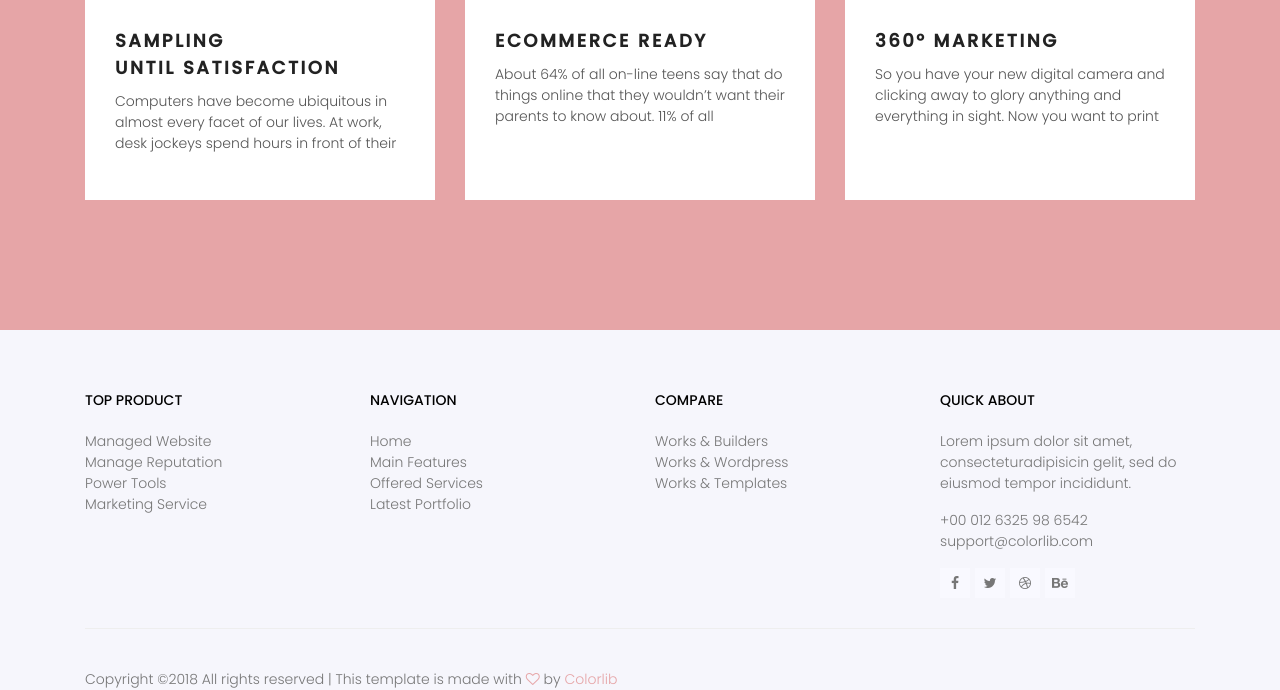
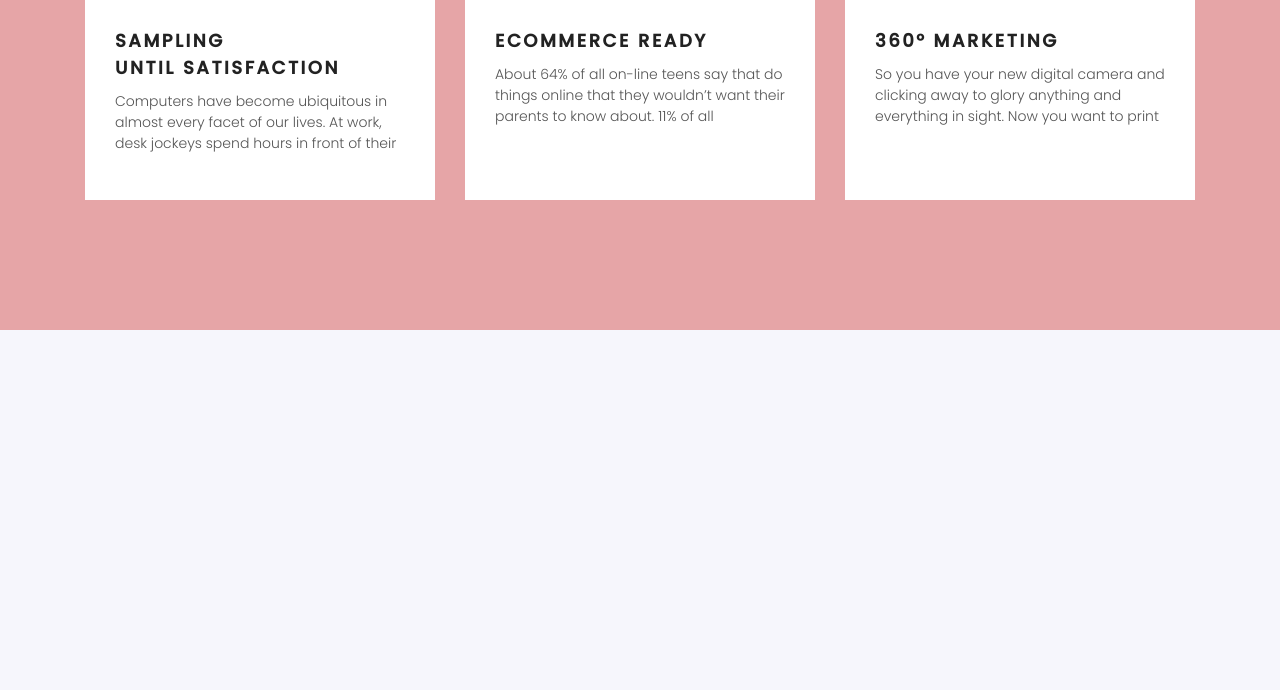
Before and after one commit to liaisoni/liaisoni, a plain HTML site: page index.html in a window 1280 px wide. Shown: the part 2203-2893 px from the top of the page. After the commit the page ends 2533 px from the top, so only its background shows below. Drawn offline with Linux system fonts and the light colour scheme; a web font is replaced by a local one.

Commit message:
Update index.html

```diff
--- a/index.html
+++ b/index.html
@@ -165,69 +165,8 @@
 		</section>
 
 
-			<div class="container">
-				<div class="row pt-60">
-					<div class="col-lg-3 col-sm-6">
-						<div class="single-footer-widget">
-							<h6 class="text-uppercase mb-20">Top Product</h6>
-							<ul class="footer-nav">
-								<li><a href="#">Managed Website</a></li>
-								<li><a href="#">Manage Reputation</a></li>
-								<li><a href="#">Power Tools</a></li>
-								<li><a href="#">Marketing Service</a></li>
-							</ul>
-						</div>
-					</div>
-					<div class="col-lg-3 col-sm-6">
-						<div class="single-footer-widget">
-							<h6 class="text-uppercase mb-20">Navigation</h6>
-							<ul class="footer-nav">
-								<li><a href="#">Home</a></li>
-								<li><a href="#">Main Features</a></li>
-								<li><a href="#">Offered Services</a></li>
-								<li><a href="#">Latest Portfolio</a></li>
-							</ul>
-						</div>
-					</div>
-					<div class="col-lg-3 col-sm-6">
-						<div class="single-footer-widget">
-							<h6 class="text-uppercase mb-20">Compare</h6>
-							<ul class="footer-nav">
-								<li><a href="#">Works & Builders</a></li>
-								<li><a href="#">Works & Wordpress</a></li>
-								<li><a href="#">Works & Templates</a></li>
-							</ul>
-						</div>
-					</div>
 
-					<div class="col-lg-3 col-sm-6">
-						<div class="single-footer-widget">
-							<h6 class="text-uppercase mb-20">Quick About</h6>
-							<p>
-								Lorem ipsum dolor sit amet, consecteturadipisicin gelit, sed do eiusmod tempor incididunt.
-							</p>
-							<p>
-								+00 012 6325 98 6542 <br>
-								support@colorlib.com
-							</p>
-							<div class="footer-social d-flex align-items-center">
-								<a href="#"><i class="fa fa-facebook"></i></a>
-								<a href="#"><i class="fa fa-twitter"></i></a>
-								<a href="#"><i class="fa fa-dribbble"></i></a>
-								<a href="#"><i class="fa fa-behance"></i></a>
-							</div>
-						</div>
-					</div>
-				</div>
-				<div class="footer-bottom d-flex justify-content-between align-items-center flex-wrap">
-					<!-- Link back to Colorlib can't be removed. Template is licensed under CC BY 3.0. -->
-					<p class="footer-text m-0">Copyright &copy;<script>document.write(new Date().getFullYear());</script> All rights reserved | This template is made with <i class="fa fa-heart-o" aria-hidden="true"></i> by <a href="https://colorlib.com" target="_blank">Colorlib</a></p>
-					<!-- Link back to Colorlib can't be removed. Template is licensed under CC BY 3.0. -->
-				</div>
-			</div>
-		</footer>
-		<!-- End Footer Area -->
-	</div>
+
 
 		<script src="js/vendor/jquery-2.2.4.min.js"></script>
 		<script src="js/vendor/bootstrap.min.js"></script>
```
